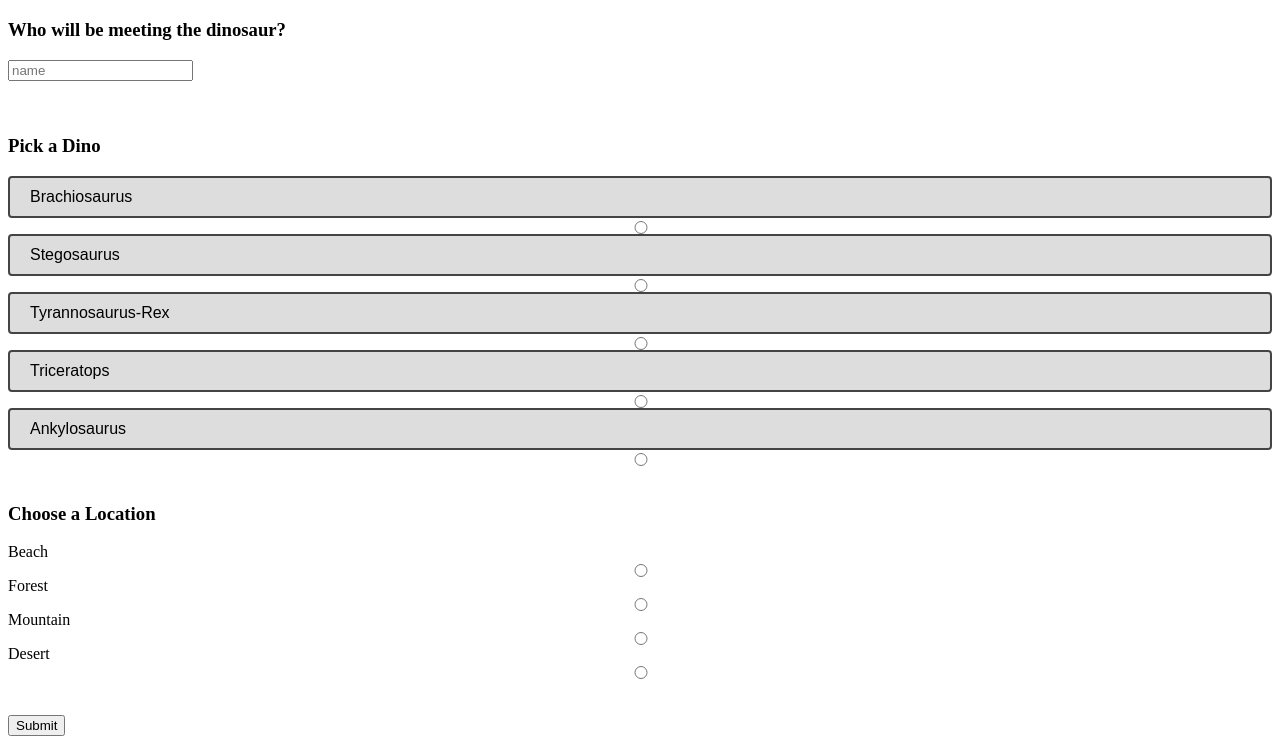
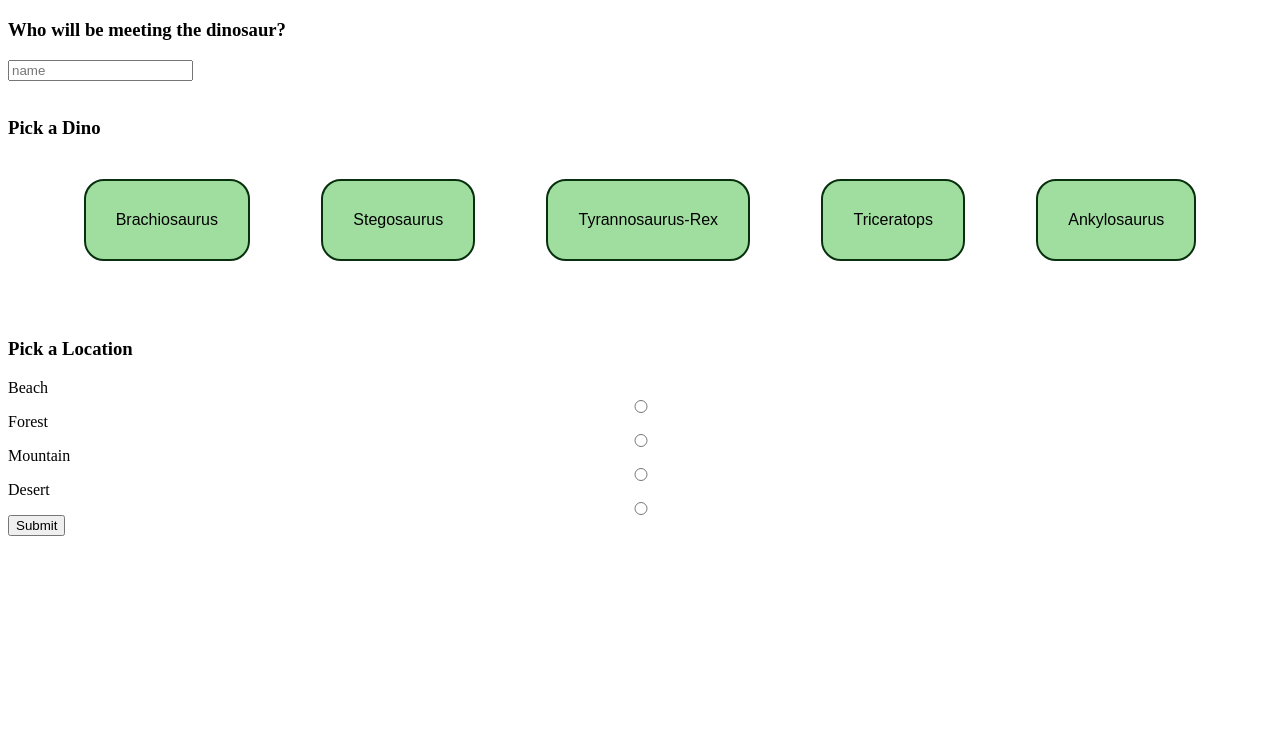
Before and after one commit to shugabee/capstone-project-dino, a website: page client/index.html in a window 1280 px wide. Shown: the part 61-805 px from the top of the page. Drawn offline with nearby package versions, Linux system fonts and the light colour scheme.

Commit message:
brach get request

```diff
--- a/client/index.css
+++ b/client/index.css
@@ -1,33 +1,37 @@
 
 .dinosaurs {
+    margin: 40px;
     display: flex;
-    flex-direction: column;
+    flex-wrap: wrap;
+    justify-content: space-around;
 }
 
-/* .dinosaurs input[type="radio"] {
+.dinosaurs input[type="radio"] {
     opacity: 0;
     position: fixed;
     width: 0;
-} */
+}
 
 .dinosaurs label{
     display: inline-block;
-    background-color: #ddd;
-    padding: 10px 20px;
+    background-color: rgb(160, 222, 160);
+    padding: 30px 30px;
     font-family: sans-serif, Arial;
     font-size: 16px;
-    border: 2px solid #444;
-    border-radius: 4px;
+    border: 2px solid rgb(8, 48, 14);
+    border-radius: 20px;
+}
+
+.dinosaurs label:hover{
+    background-color: rgb(255, 244, 227);
 }
 
 .dinosaurs input[type="radio"]:checked + label {
-    background-color: lightgreen;
-    border-color: darkolivegreen;
+    background-color: rgb(255, 244, 227);
+    border-color: rgb(8, 48, 14);
 }
 
-.dinosaurs label:hover {
-    background-color: darkslategrey;
-}
+
 
 .locations {
     display: flex;
--- a/client/index.html
+++ b/client/index.html
@@ -21,43 +21,22 @@
             <input type ="text" placeholder="name" id="name-input"/>
         </div>
         <br>
-        <!-- <div>
-            <h3>Pick a Dino!</h3>
-            <button id="brachiosaurus-button">Brachiosaurus</button>
-            <button id="stegosaurus-button">Stegosaurus</button>
-            <button id="tyrannosaurus-rex-button">Tyrannosaurus Rex</button>
-            <button id="triceratops-button">Triceratops</button>
-            <button id="ankylosaurus-button">Ankylosaurus</button>
-        </div> -->
-        <br>
-        <!-- <div>
-            <label for="dinosaurs">Pick a Dino!</label>
-            <select name="dinosaurs" id="dinosaurs">
-                <option></option>
-                <option id="brachiosaurus-button">Brachiosaurus</option>
-                <option id="stegosaurus-button">Stegosaurus</option>
-                <option id="tyrannosaurus-rex-button">Tyrannosaurus Rex</option>
-                <option id="triceratops-button">Triceratops</option>
-                <option id="ankylosaurus-button">Ankylosaurus</option>
-            </select>
-        </div> -->
+        <h3>Pick a Dino</h3>
+        <div class="dinosaurs">
+            <input type="radio" name="radios" id="brach" value="3"/>
+            <label for="brach">Brachiosaurus</label>
 
-        <div class="dinosaurs">
-            <h3>Pick a Dino</h3>
-            <label for="brachiosaurus">Brachiosaurus</label>
-            <input type="radio" name="brachiosaurus" id="brachiosaurus"/>
+            <input type="radio" name="radios" id="stego" value="5"/>
+            <label for="stego">Stegosaurus</label>
 
-            <label for="stegosaurus">Stegosaurus</label>
-            <input type="radio" name="stegosaurus" id="stegosaurus"/>
+            <input type="radio" name="radios" id ="t-rex" value="4"/>
+            <label for="t-rex">Tyrannosaurus-Rex</label>
 
-            <label for="tyrannosaurus-rex">Tyrannosaurus-Rex</label>
-            <input type="radio" name="tyrannosaurus-rex" id="tyrannosaurus-rex"/>
+            <input type="radio" name="radios" id="trice" value="2"/>
+            <label for="trice">Triceratops</label>
 
-            <label for="triceratops">Triceratops</label>
-            <input type="radio" name="triceratops" id="triceratops"/>
-
-            <label for="ankylosaurus">Ankylosaurus</label>
-            <input type="radio" name="ankylosaurus" id="ankylosaurus"/>
+            <input type="radio" name="radios" id="ankyl" value="1"/>
+            <label for="ankyl">Ankylosaurus</label>
         </div>
 
         <!-- <div>
@@ -67,7 +46,7 @@
 
         <br>
         <div class="locations">
-            <h3>Choose a Location</h3>
+            <h3>Pick a Location</h3>
             <label for="beach-location">Beach</label>
             <input type="radio" name="beach" id="beach-location"/>
 
@@ -80,14 +59,17 @@
             <label for="desert-location">Desert</label>
             <input type="radio" name="desert" id="desert-location"/>
         </div>
-        <br>
-        <br>
-        <button id="submit-button">Submit</button>
+
+
     </form>
+
+    <button id="submit-button">Submit</button>
 
     <section id="name-container"></section>
 
-    <section id="picture-container"></section>
+    <section id="picture-container">
+        <img src="{`${data.dinosaur_url}`}" alt="" width="" height="">
+    </section>
 
 </body>
 </html>
--- a/client/main.js
+++ b/client/main.js
@@ -1,98 +1,7 @@
-// const nameInput = document.querySelector('#name-input');
-// const submitBtn = document.querySelector('#submit-button');
-// const nameInputContainer = document.querySelector("#name-container");
-
-///////////////////////////////////////////////////////
-
-// let newName = ''
-
-// function addName(e) {
-//     addName = e.target.value
-// }
-
-// function addNewName() {
-//     let newPara = document.createElement('p')
-//     newPara.textContent = newName
-//     nameInputContainer.appendChild(newPara)
-// }
-
-// nameInput.addEventListener('change', addName)
-// submitBtn.addEventListener('click', addNewName)
-
-///////////////////////////////////////////////////////
-
-// const createName = ((e) => {
-//     e.preventDefault()
-//     const nameInput = document.getElementById("name-input");
-//     const body = {
-//         newName: nameInput.value
-//     }
-//     axios.post('http://localhost:4000/name', body)
-//     .then((res) => {
-//       const nameInputContainer = document.getElementById('name-container');
-//       nameInputContainer.innerHTML = ''
-//       res.data.forEach((element) => {
-//           const nameItem = document.createElement('p')
-//           nameItem.textContent = element
-//           nameItem.classList.add('string')
-//           nameInputContainer.appendChild(nameItem)
-//       })
-//     })
-// });
-
-// const submitBtn = document.getElementById('submit-button')
-// submitBtn.addEventListener('click', createName)
-
-
-// const createName = ((e) => {
-//         e.preventDefault()
-//         const nameInput = document.getElementById("name-input");
-//         const body = {
-//             newName: nameInput.value
-//         }
-//         axios.post('http://localhost:4000/name', body)
-//         .then((res) => {
-//           const nameInputContainer = document.getElementById('name-container');
-//           nameInputContainer.innerHTML = ''
-//           res.data.forEach((element) => {
-//               const nameItem = document.createElement('p')
-//               nameItem.textContent = element
-//               nameInputContainer.appendChild(nameItem)
-//           })
-//         })
-//     });
-
-//     const submitBtn = document.getElementById('submit-button')
-//     submitBtn.addEventListener('click', createName)
-
-/////////////////////////////////////////////////////////////////////////
-
-
-// const createDinoPic = () => {
-    //     let dinoPic = document.createElement('div')
-    //     dinoPic.innerHTML = 'databse/params'
-    //     let pictureContainer = document.getElementById('picture-container');
-    //     pictureContainer.textContent = res.data;
-    // }
-
-
-    // const getDinosaur = () => {
-        //     axios.get(`http://localhost:4000/api/dinosaur`).then((res) => {
-            //        let pictureContainer = document.getElementById('picture-container');
-            //        pictureContainer.textContent = 'hi dino'
-            //         // createDinoPic(res.data)
-            //     })
-            //     .catch(error => console.log(error));
-            // }
-
-            // brachioBtn.addEventListener('click', getDinosaur)
-
-
-
-
 const nameInput = document.querySelector('#name-input');
 const submitBtn = document.querySelector('#submit-button');
 const nameContainer = document.querySelector('#name-container')
+const form = document.querySelector('form');
 
 submitBtn.addEventListener('click', (e) => {
     e.preventDefault()
@@ -101,31 +10,56 @@ submitBtn.addEventListener('click', (e) => {
     nameContainer.appendChild(namePara);
     nameInput.value = '';
 
+
+
 });
 
 
+//////////
+
+// const getDinosaur = (e) => {
+    //         e.preventDefault()
+    //         axios.get('http://localhost:4000/api/getDinosaur')
+    //         .then(( {data} ) => {
+        //                 console.log(data)
+        //             })
+        //             .catch((error) => {
+            //                     console.log(error)
+            //                 })
+            //             };
+
+            // brachioSelect.addEventListener('change', getDinosaur)
+            ////////////
 
 
-// const brachioBtn = document.querySelector('#brachiosaurus-button');
-// brachioBtn.addEventListener('click', (e) => {
-//     e.preventDefault();
-//     console.log('brachiosaurus');
-// });
+
+            // const getBrach = (e) => {
+                //     e.preventDefault()
+                //     axios.get('http://localhost:4000/api/getBrach/:id')
+                //     .then(( {data} ) => {
+                    //         console.log(data)
+                    //     })
+                    //     .catch((error) => {
+                        //         console.log(error)
+                        //     })
+                        // }
+
+                        // brachSelect.addEventListener('change', getBrach)
 
 
-const brachiosaurusSelect = document.querySelector('#brachiosaurus-button');
+const brachioSelect = document.querySelector('#brach')
 
-const getDinosaur = (e) => {
-    e.preventDefault()
-    axios.get('http://localhost:4000/api/getDinosaur')
+const getBrach = (event) => {
+    event.preventDefault()
+    axios.get(`http://localhost:4000/api/dinosaurs/${event.target.value}`)
     .then(( {data} ) => {
         console.log(data)
     })
     .catch((error) => {
         console.log(error)
     })
-};
+}
 
+brachioSelect.addEventListener('change', getBrach)
 
-
-brachiosaurusSelect.addEventListener('change', getDinosaur)
+// form.addEventListener('submit', )
```
Also changed, not shown: server/controller.js (+27 -11 lines), server/server.js (+5 -2 lines).
